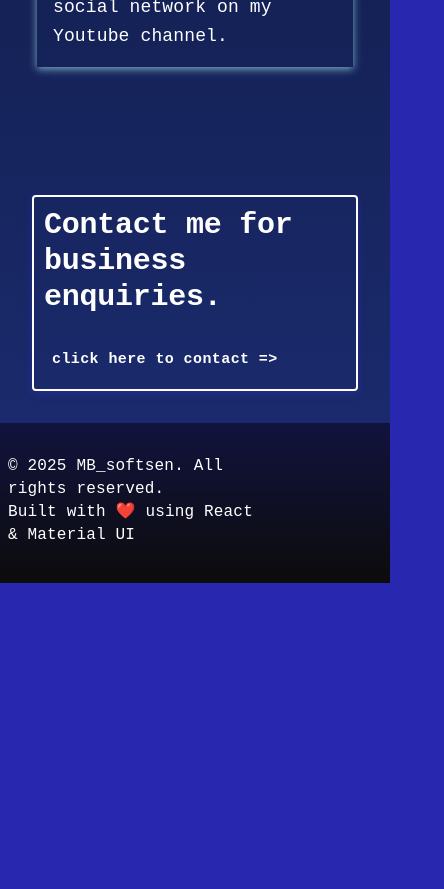
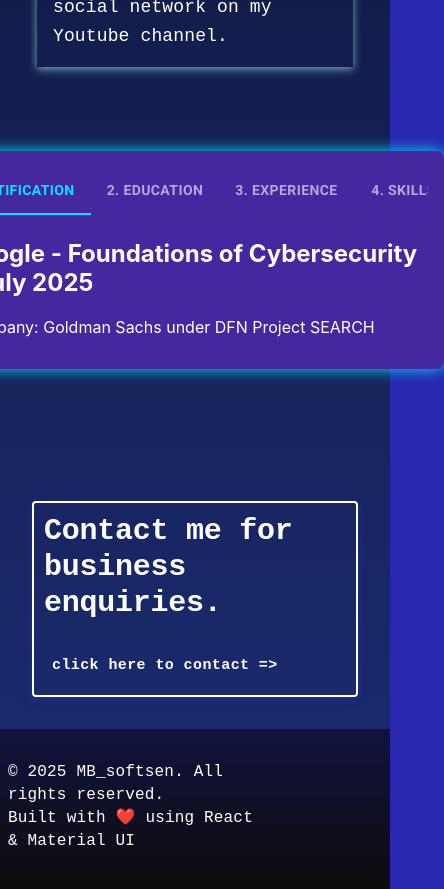
Before and after one commit to MBarre28/mb-portfolio, a React (Create React App) app: page /about in a window 390 px wide. Shown: the part 1700-2589 px from the top of the page, 444 px wide, since content can reach past the window. Before the commit the page ends 2283 px from the top, so only its background shows below. Built offline with nearby package versions, Linux system fonts and the light colour scheme; some icons are missing.

Commit message:
Mobile responsive P2

```diff
--- a/src/component/NavBar/about.js
+++ b/src/component/NavBar/about.js
@@ -1,7 +1,7 @@
-import * as React from 'react';
-import { Typography, Button, Box, Fade, Grid } from "@mui/material";
+import { React, useState } from 'react';
+import { Typography, Button, Box, Fade, Grid, useMediaQuery, Tab, Tabs } from "@mui/material";
 import { styled, alpha, duration } from '@mui/material/styles';
-import { color, flex, spacing } from '@mui/system';
+import { color, flex, spacing, useTheme } from '@mui/system';
 import IconButton from '@mui/material/IconButton';
 import GitHubIcon from '@mui/icons-material/GitHub';
 import LinkedInIcon from '@mui/icons-material/LinkedIn';
@@ -11,11 +11,23 @@ import { Typewriter } from 'react-simple-typewriter';
 import { motion } from 'framer-motion';
 import { Card, Tooltip } from '@mui/material';
 import { Margin } from "@mui/icons-material";
+import { lightGreen } from '@mui/material/colors';
+import AboutTabs from './layout/aboutabs';
 
 
 
 
 const About = () => {
+    const [value, setValue] = useState(0);
+    const matches = useMediaQuery('(min-width:600px)');
+    const theme = useTheme();
+    const isMobile = useMediaQuery(theme.breakpoints.down('sm'));
+
+    const handleChange = (event, newValue) => {
+        setValue(newValue);
+    };
+
+
     return (
         <Box
             display={flex}
@@ -194,6 +206,15 @@ const About = () => {
                 </Box>
             </motion.div>
 
+            {/* SMALL EXTRA TABS */}
+                <div>
+            <AboutTabs />
+            </div>
+
+                {/* Tab Panels */}
+
+
+
             {/* CONTACT BOX */}
 
             <Box mt={8}>
@@ -211,10 +232,10 @@ const About = () => {
                     >
                         Contact me for business enquiries.
                     </Typography>
-                    <Button fontFamily={'monospace'} component = {Link} href="/contact" sx={{
+                    <Button fontFamily={'monospace'} component={Link} href="/contact" sx={{
                         color: '#ffff',
                         textTransform: 'lowercase',
-                        ":hover":{
+                        ":hover": {
                             color: '#263cb8ff',
                             textDecoration: 'underline',
                             transform: 'scale(1.05)',
@@ -235,8 +256,9 @@ const About = () => {
                 </Card>
             </Box>
             </Box>
-    )
-}
+    );
+};
+
 
 
 export default About;
--- a/src/component/NavBar/home.js
+++ b/src/component/NavBar/home.js
@@ -1,5 +1,5 @@
 import React, { useEffect, useState } from 'react';
-import { Typography, Box, Button, Fade, Grid, Card, Tooltip, Container, useMediaQuery,  } from '@mui/material';
+import { Typography, Box, Button, Fade, Grid, Card, Tooltip, Container, useMediaQuery, useTheme,  } from '@mui/material';
 import { motion } from 'framer-motion';
 import { Typewriter } from 'react-simple-typewriter';
 
@@ -16,11 +16,14 @@ const techStack = [
 const HomePage = () => {
   const [checked, setChecked] = useState(false);
   const [open, isSetOpen] = useState(false);
+  const theme = useTheme();
+  const isMobile = useMediaQuery(theme.breakpoints.down('sm'));
 
   useEffect(() => {
     setChecked(true);
   }, []);
 
+const matches = useMediaQuery('(min-width:600px)');
   return (
     <Box
       sx={{
@@ -114,11 +117,18 @@ const HomePage = () => {
       {/* Tech Stack Section */}
       <Box sx={{ py: 5, backgroundColor: 'rgba(255,255,255,0.05)' }}>
         <motion.div initial={{ opacity: 0, y: 40 }} animate={{ opacity: 1, y: 0 }} transition={{ duration: 1.5 }}>
+
+          {/* Mobile responsiveness in home page */}
+
           <Typography
-            variant="h2"
+
             fontWeight="bold"
             fontFamily="monospace"
             align="center"
+            centered = {!isMobile}
+            variant={isMobile ? 'scrollable' : 'h3'}
+            scrollButtons={isMobile ? 'auto' : true}
+
             gutterBottom
           >
             My Tech Stack 🛠
--- /dev/null
+++ b/src/component/NavBar/layout/aboutabs.js
@@ -0,0 +1,86 @@
+// src/components/layout/AboutTabs.js
+import React, { useState } from "react";
+import { Tabs, Tab, Box, Typography, useMediaQuery, useTheme } from "@mui/material";
+import { motion } from "framer-motion";
+
+// Import your individual components
+import Certification from "./certification";
+import Education from "./education";
+import Experience from "./experience";
+import Skills from "./skills";
+
+const AboutTabs = () => {
+  const [value, setValue] = useState(0);
+  const theme = useTheme();
+  const isMobile = useMediaQuery(theme.breakpoints.down('md'));
+
+  const handleChange = (event, newValue) => {
+    setValue(newValue);
+  };
+
+  // Components for each tab
+  const tabContent = [
+    <Certification />,
+    <Education />,
+    <Experience />,
+    <Skills />
+  ];
+
+  return (
+    <Box
+      sx={{
+        backgroundColor: "#4527a0",
+        borderRadius: 2,
+        boxShadow: "0 0 15px #00e5ff",
+        p: 2,
+        maxWidth: "900px",
+        margin: "20px auto",
+        flexDirection: isMobile ? "column" : "row",
+        justifyContent: "center",
+        gap: 2,
+        marginBottom: "20px",
+      }}
+    >
+      {/* Tabs */}
+      <Tabs
+        value={value}
+        onChange={handleChange}
+        textColor="inherit"
+        indicatorColor="primary"
+        centered
+        sx={{
+          "& .MuiTab-root": {
+            fontWeight: "bold",
+            color: "white",
+            minWidth: 100,
+          },
+          "& .Mui-selected": {
+            color: "#00e5ff",
+          },
+          "& .MuiTabs-indicator": {
+            backgroundColor: "#00e5ff",
+          },
+        }}
+      >
+        <Tab label="1. CERTIFICATION" />
+        <Tab label="2. EDUCATION" />
+        <Tab label="3. EXPERIENCE" />
+        <Tab label="4. SKILLS" />
+      </Tabs>
+
+      {/* Content Section with Animation */}
+      <Box sx={{ mt: 3 }}>
+        <motion.div
+          key={value}
+          initial={{ opacity: 0, y: 10 }}
+          animate={{ opacity: 1, y: 0 }}
+          transition={{ duration: 0.4 }}
+        >
+          {tabContent[value]}
+        </motion.div>
+      </Box>
+    </Box>
+  );
+};
+
+export default AboutTabs;
--- /dev/null
+++ b/src/component/NavBar/layout/certification.js
@@ -0,0 +1,22 @@
+import React from 'react';
+import { Typography, Box } from '@mui/material';
+
+const certification = () => {
+    return (
+        <Box>
+        <div style={{Padding: '20px', color: '#ffff'}}>
+            <h2> Google - Foundations of Cybersecurity | July 2025  </h2>
+            <p> Company: Goldman Sachs under DFN Project SEARCH </p>
+        </div>
+        <div style={{Padding: '20px', color: '#ffff'}} >
+
+        </div>
+        </Box>
+
+    );
+}
+
+
+
+
+export default certification;
--- /dev/null
+++ b/src/component/NavBar/layout/education.js
@@ -0,0 +1,9 @@
+import React from 'react';
+
+
+const education = () => {
+
+}
+
+
+export default education;
--- /dev/null
+++ b/src/component/NavBar/layout/experience.js
@@ -0,0 +1,9 @@
+import React from 'react';
+
+
+const experience = () => {
+
+}
+
+
+export default experience;
--- /dev/null
+++ b/src/component/NavBar/layout/skills.js
@@ -0,0 +1,9 @@
+import React from 'react';
+
+
+const skills = () => {
+
+}
+
+
+export default skills;
```
Also changed, not shown: src/layout/certification.js (deleted), src/layout/education.js (deleted), src/layout/experience.js (deleted). Lines whose indentation alone changed are shown as unchanged.
